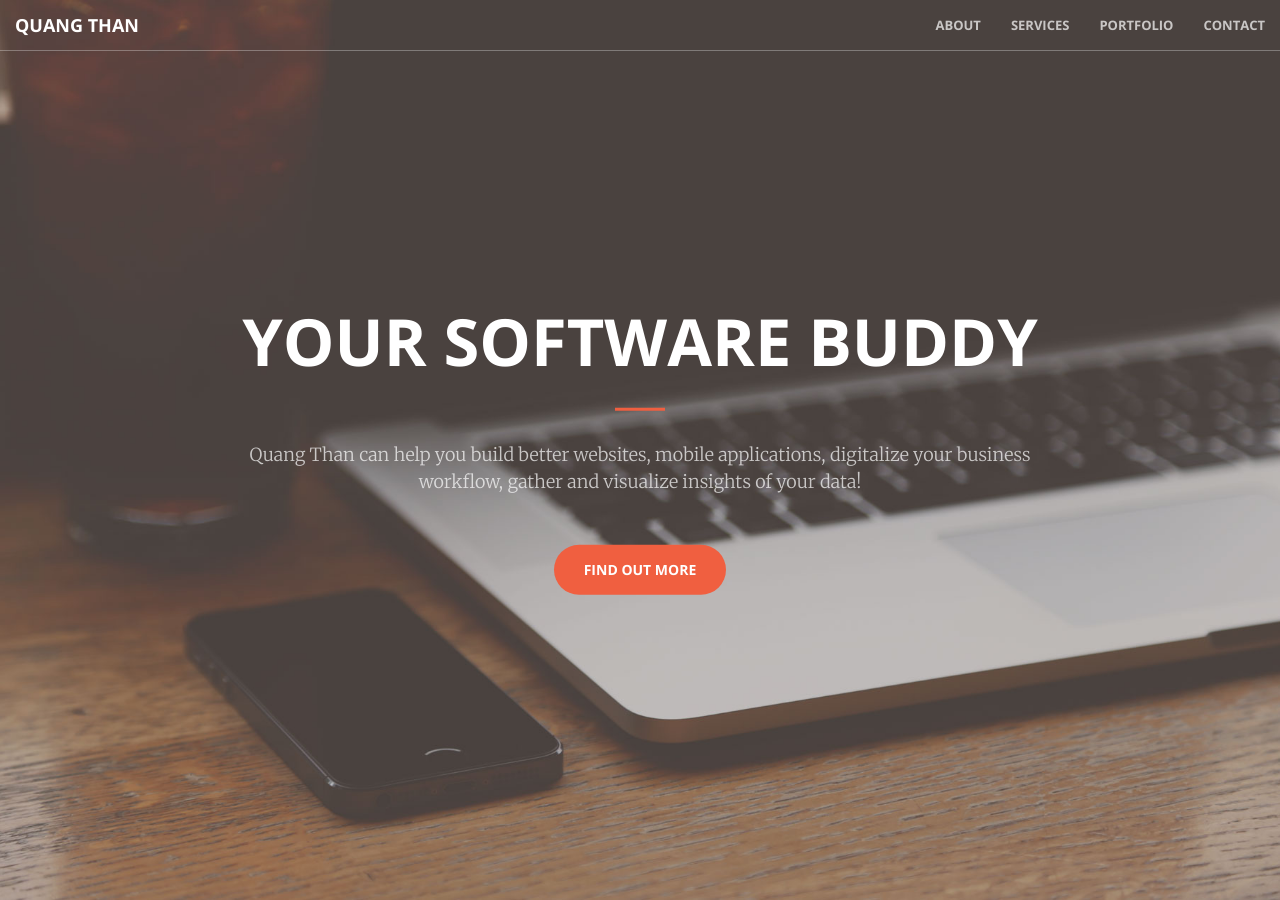
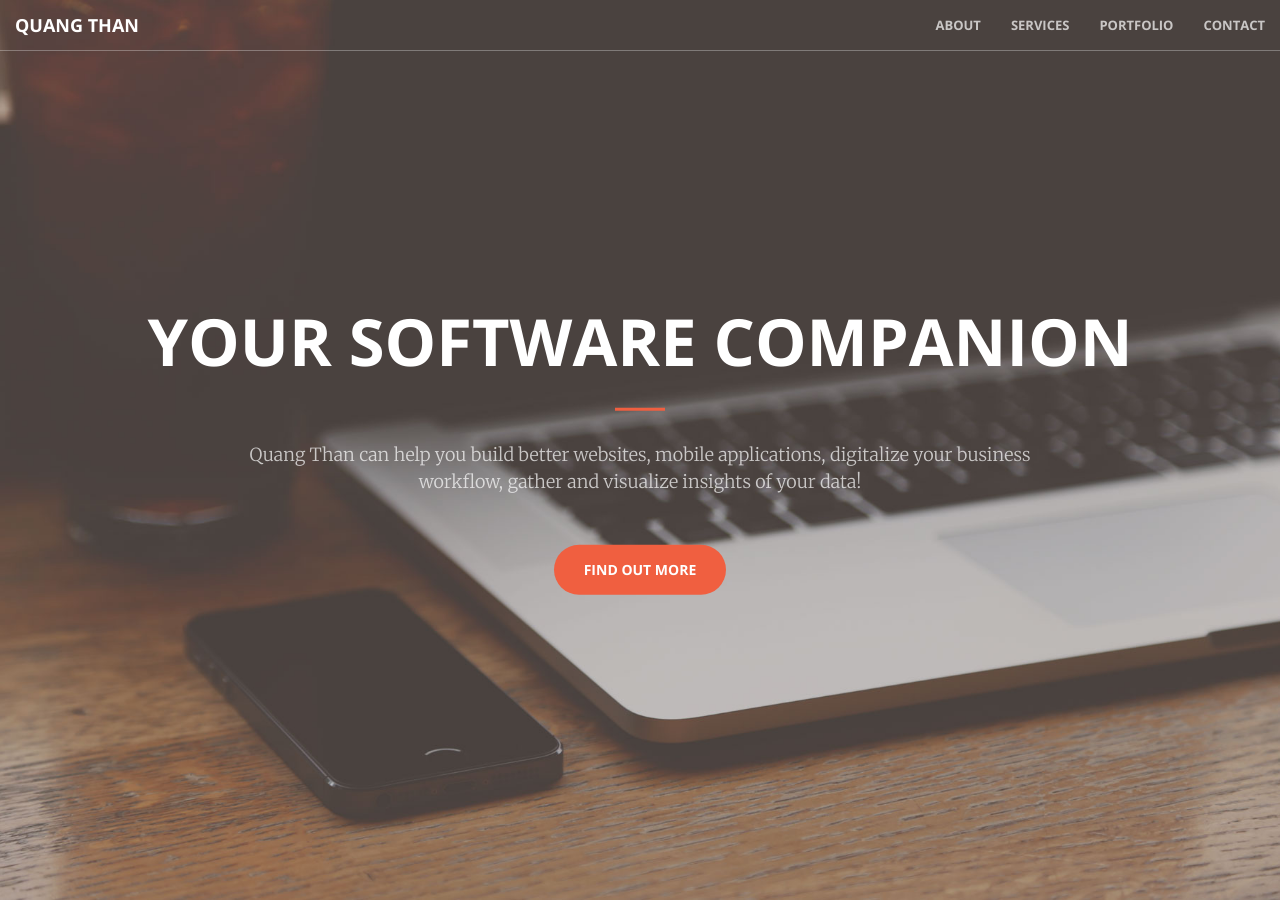
Before and after one commit to minhquangthan/quangthan.com, a Jekyll site: the page built from docs/index.html, in a window 1280 px wide and 900 px high. Built offline with Jekyll 4.4.1, drawn with Linux system fonts in a browser that asks for light colours; some of the changed lines change nothing that is shown.

Commit message:
update slogan

```diff
--- a/docs/_includes/head.html
+++ b/docs/_includes/head.html
@@ -3,8 +3,8 @@
     <meta charset="utf-8">
     <meta http-equiv="X-UA-Compatible" content="IE=edge">
     <meta name="viewport" content="width=device-width, initial-scale=1">
-    <meta name="description" content="">
-    <meta name="author" content="">
+    <meta name="description" content="Your software companion. Quang Than can help you build better websites, mobile applications, digitalize your business workflow, gather and visualize insights of your data!">
+    <meta name="author" content="Quang Than">
 
     <title>Quang Than's Home Page</title>
 
--- a/docs/_includes/header.html
+++ b/docs/_includes/header.html
@@ -1,7 +1,7 @@
 <header>
     <div class="header-content">
         <div class="header-content-inner">
-            <h1>Your software buddy</h1>
+            <h1>Your software companion</h1>
             <hr>
             <p>Quang Than can help you build better websites, mobile applications, digitalize your business workflow, gather and visualize insights of your data!</p>
             <a href="#about" class="btn btn-primary btn-xl page-scroll">Find Out More</a>
```
